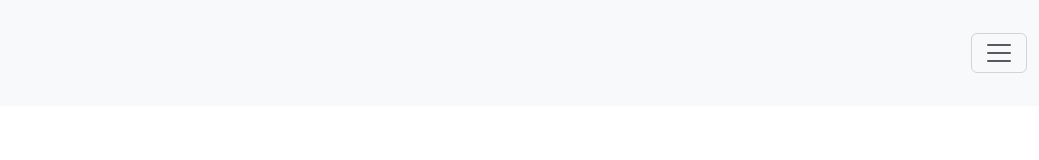
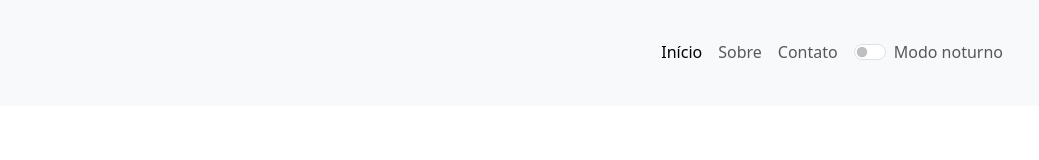
Before and after one commit to FranhSilva/serenatto, a plain HTML site: page index.html in a window 1280 px wide. Shown: the full height of the page, 241-1280 px from the left. Drawn offline with nearby package versions, Linux system fonts and the light colour scheme.

Commit message:
input e breakpoints @FranhSilva

```diff
--- a/index.html
+++ b/index.html
@@ -16,7 +16,7 @@
 <body>
 
   <header>
-    <nav class="navbar bg-body-tertiary fixed-top">
+    <nav class="navbar-expand-lg navbar bg-body-tertiary fixed-top">
       <div class="container-fluid">
         <a class="navbar-brand" href="#"><img src="./assets/logo.png" alt="Logo da cafeteria Serenatto"></a>
         <button class="navbar-toggler" type="button" data-bs-toggle="offcanvas" data-bs-target="#offcanvasNavbar" aria-controls="offcanvasNavbar" aria-label="Toggle navigation">
@@ -39,7 +39,12 @@
                 <a class="nav-link" href="#">Contato</a>
               </li>
               <li class="nav-item">
-                <a class="nav-link" href="#">Modo noturno</a>
+                <a class="nav-link" href="#">
+                  <div class="form-check form-switch">
+                    <input class="form-check-input" type="checkbox" role="switch" id="flexSwitchCheckDefault">
+                    <label class="form-check-label" for="flexSwitchCheckDefault">Modo noturno</label>
+                  </div>
+                </a>
               </li>
           </div>
         </div>
```
